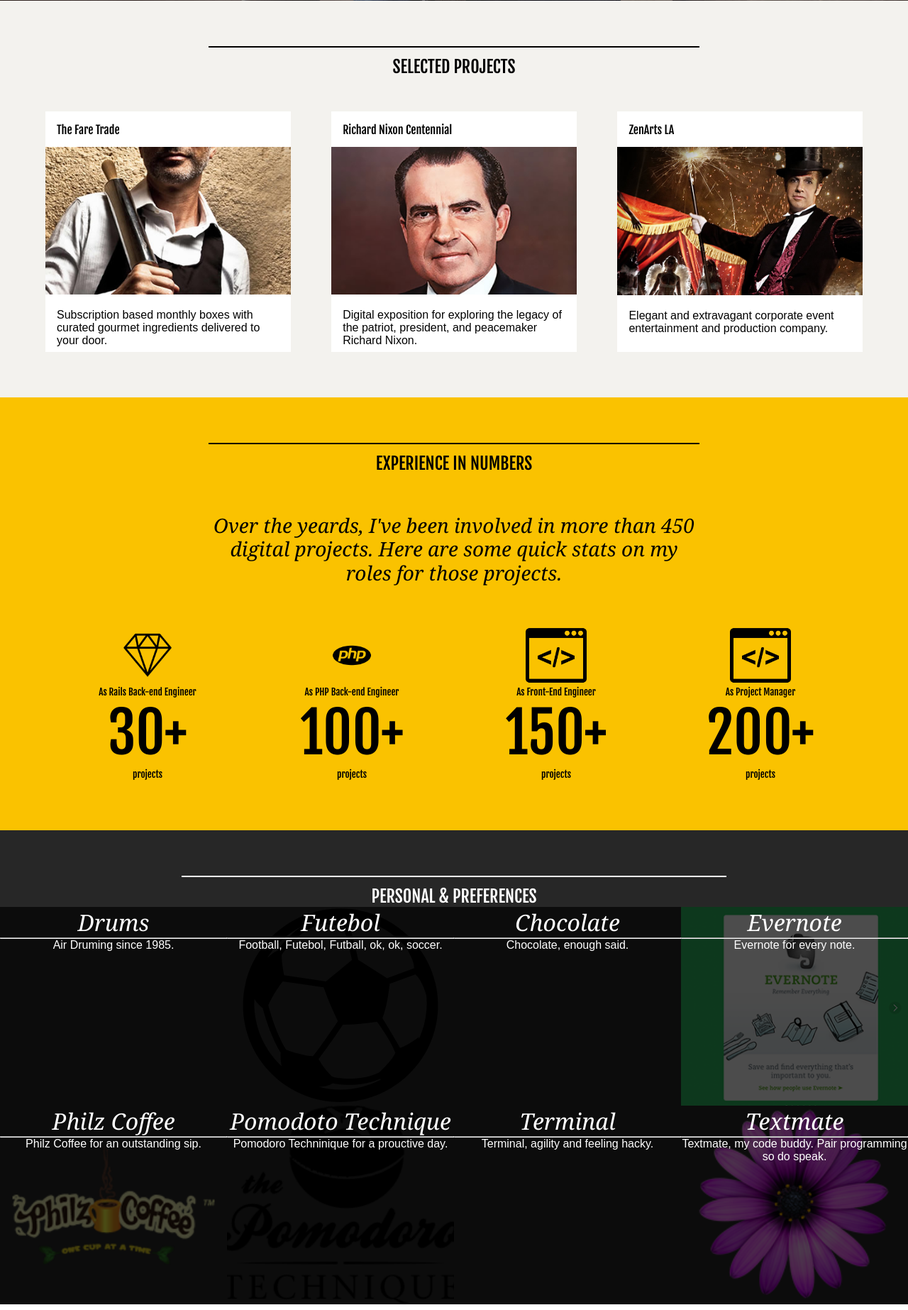
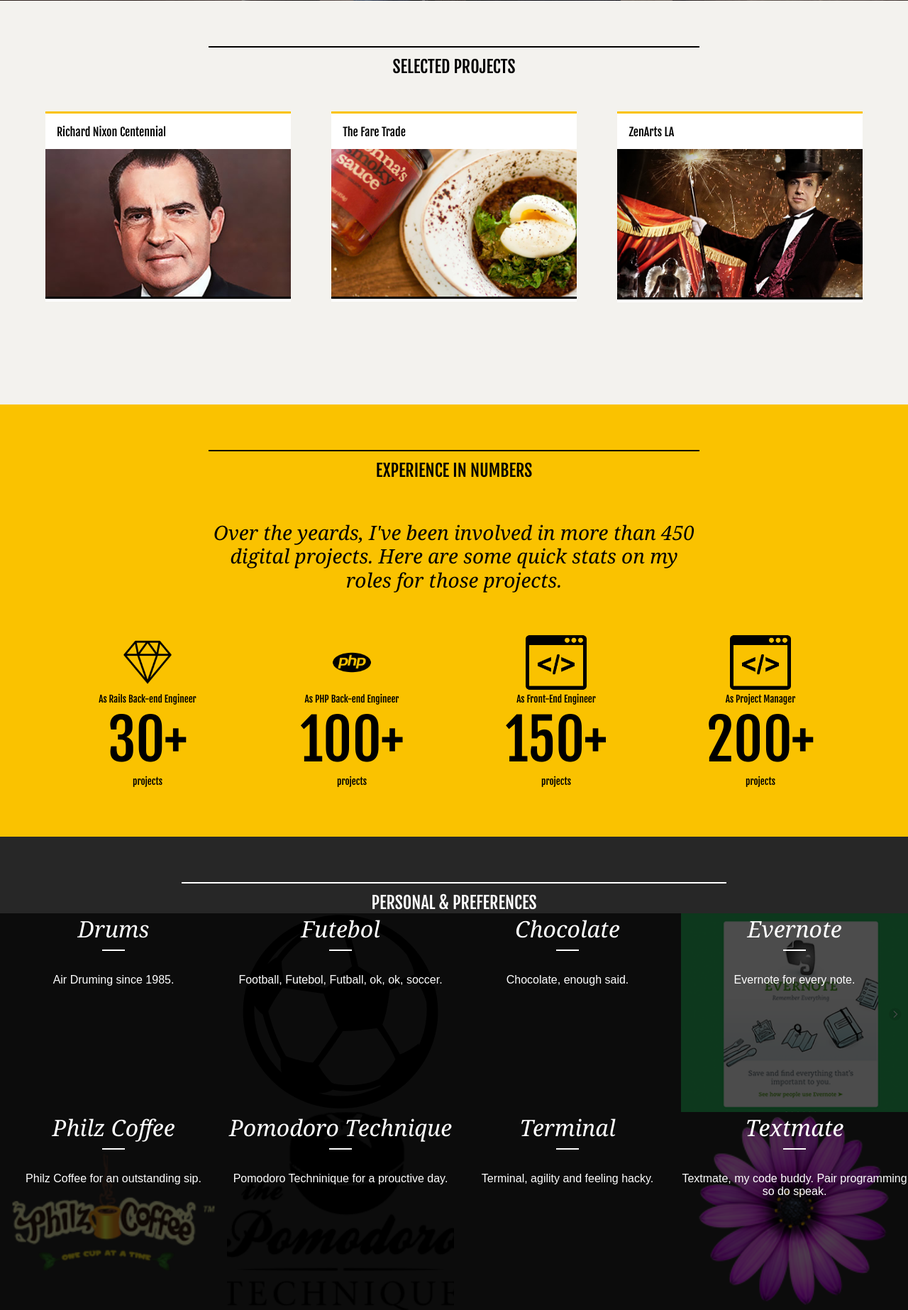
Before and after one commit to philipecasarotte/my-site, a PHP site: page / in a window 1280 px wide. Shown: the part 2172-4018 px from the top of the page at 71% size. Run offline with PHP 8.4, Linux system fonts and the light colour scheme; some libraries are stand-ins or nearby versions.

Commit message:
working on design and interactions for the selected projects section

```diff
--- a/index.html
+++ b/index.html
@@ -61,35 +61,38 @@
 		</section>
 		<section id="work">
 			<h2>Selected <strong>projects</strong></h2>
-			<ul class="flexbox">
-				<li class="the-fare-trade">
+			<ul class="">
+				<li>
+					<a href="http://www.nixon100.org/exhibit/">
+						<h4>Richard Nixon Centennial</h4>
+						<figure>
+							<img src="images/featured-projects/richard-nixon.jpg" alt="Richard Nixon" width="16" height="9"/>
+							<img src="images/featured-projects/richard-nixon-logo.jpg" alt="Richard Nixon - Logo" width="16" height="9" class="replace"/>
+							<figcaption>
+								Digital exposition for exploring the legacy of the president Richard Nixon.
+							</figcaption>
+						</figure>
+					</a>
+				</li>
+				<li>
 					<a href="http://www.thefaretrade.com">
 						<h4>The Fare Trade</h4>
 						<figure>
-							<img src="images/featured-projects/the-fare-trade.jpg" alt="The Fare Trade - Site Screenshot" width="16" height="9"/>
+							<img src="images/featured-projects/the-fare-trade.jpg" alt="The Fare Trade" width="16" height="9"/>
+							<img src="images/featured-projects/the-fare-trade-logo.jpg" alt="The Fare Trade - Logo" width="16" height="9" class="replace"/>
 							<figcaption>
-								Subscription based monthly boxes with curated gourmet ingredients delivered to your door.
+								Subscription based monthly gourmet ingredients box delivered to your door.
 							</figcaption>
 						</figure>
 
 					</a>
 				</li>
 				<li>
-					<a href="http://www.nixon100.org/exhibit/">
-						<h4>Richard Nixon Centennial</h4>
-						<figure>
-							<img src="images/featured-projects/richard-nixon.jpg" alt="Richard Nixon" width="16" height="9"/>
-							<figcaption>
-								Digital exposition for exploring the legacy of the patriot, president, and peacemaker Richard Nixon.
-							</figcaption>
-						</figure>
-					</a>
-				</li>
-				<li>
 					<a href="http://www.zenartsla.com">
 						<h4>ZenArts LA</h4>
 						<figure>
-							<img src="images/featured-projects/zen-arts-la.jpg" alt="Zen Arts LA"/>
+							<img src="images/featured-projects/zen-arts-la.jpg" alt="Zen Arts LA" width="16" height="9"/>
+							<img src="images/featured-projects/zen-arts-la-logo.jpg" alt="Zen Arts LA - Logo" width="16" height="9" class="replace"/>
 							<figcaption>
 								Elegant and extravagant corporate event entertainment and production company.
 							</figcaption>
@@ -176,7 +179,7 @@
 				</li>
 				<li class="pomodoro">
 					<a href="http://www.pomodorotechnique.com">
-						<strong>Pomodoto Technique</strong>
+						<strong>Pomodoro Technique</strong>
 						<hr/>
 						Pomodoro Techninique for a prouctive day.
 					</a>
@@ -204,7 +207,7 @@
 				<a href="https://github.com/philipecasarotte/" class="fa fa-github"></a>
 			</nav>
 			<a href="tel:13106171037">+1 (310) 617.1037</a>
-			<a href="mailto:philipe@casarotte.com?Subject=Hey Phil(ipe)!">philipe [at] casarotte [dot] com</a>
+			<a href="mailto:philipe@casarotte.com?Subject=Hey Phil!(ipe)">philipe [at] casarotte [dot] com</a>
 			<address>Santa Monica, CA</address>
 		</footer>
 
--- a/stylesheets/default.css
+++ b/stylesheets/default.css
@@ -1,6 +1,6 @@
 ::-moz-selection {color:black;background:#FAC200;}
 ::selection {color:black;background:#FAC200;}
-* {margin:0;padding:0;box-sizing:border-box;}
+* {margin:0;padding:0;box-sizing:border-box;-webkit-transition: all 1s ease-in-out;-moz-transition: all 0.5s ease-in-out;-o-transition: all 0.5s ease-in-out;transition: all 0.5s ease-in-out;}
 img {border:none;}
 
 body {font-size:100%;font-family:Arial, sans-serif;color:black;}
@@ -14,7 +14,7 @@ p {font-size:18px;margin-bottom:32px;line-height:32px;font-family:Georgia, "Time
 button {cursor:pointer;text-transform:uppercase;color:white;font-family:"Fjalla One", sans-serif;font-weight:normal;background:transparent;border:solid 3px white;}
 a {color:black;text-decoration:none;}
 a:hover {color:#FAC200;}
-a span, a:hover span, a:hover, button, button:hover, img, img:hover, i, i:hover, #personal li a, #personal li a:hover {-webkit-transition: all 1s ease-in-out;-moz-transition: all 0.5s ease-in-out;-o-transition: all 0.5s ease-in-out;transition: all 0.5s ease-in-out;}
+/*#personal hr, a span, a:hover span, a:hover, button, button:hover, img, img:hover, i, i:hover, #personal li a, #personal li a:hover {-webkit-transition: all 1s ease-in-out;-moz-transition: all 0.5s ease-in-out;-o-transition: all 0.5s ease-in-out;transition: all 0.5s ease-in-out;}*/
 p a:hover {background-color:#FAC200;color:black;}
 
 .flexbox {display:-webkit-flex;display:-ms-flexbox;display:flex;overflow:hidden;}
@@ -22,7 +22,7 @@ p a:hover {background-color:#FAC200;color:black;}
 /* Top */
 header {background-color:#FAC200;overflow:hidden;position:relative;}
 header div {width:45%;height:auto;float:right;flex:1;position:relative;}
-header div img {width:100%;height:auto;position:absolute;bottom:0;}
+header div img {width:100%;height:auto;position:absolute;}
 header div.intro {float:left;width:55%;padding:5%;}
 header div.intro h1 {float:left;text-transform:uppercase;text-align:left;padding:0.1em 0;color:white;border:solid 3px white;border-left:none;border-right:none;position:relative;}
 header div.intro h1 small {font-size:1.4vw;color:white;background-color:#FAC200;position:absolute;bottom:-10%;left:25%;width:50%;text-align:center;}
@@ -58,12 +58,18 @@ section {float:left;width:100%;padding:5%;overflow:hidden;}
 
 #work {background-color:#F3F2EE;}
 #work h2 {margin-bottom:2em;}
-#work li {display:inline;float:left;width:30%;background-color:white;flex:1;}
+#work li {display:inline;float:left;width:30%;background-color:white;border-top:solid 3px #FAC200;flex:1;margin-bottom:5em;}
 #work li:nth-child(2) {margin:0 5%;}
-#work li h4, #work li figcaption {padding:1em;padding-bottom:0.4em;}
+#work li h4 {padding:1em;padding-bottom:0.4em;}
 #work h4 {padding-bottom:0;}
-#work li img {width:100%;height:auto;-webkit-filter: grayscale(1); -webkit-filter: grayscale(100%);filter: gray; filter: grayscale(100%);filter: url(desaturate.svg#greyscale);}
-#work li:hover img {-webkit-filter:none;-webkit-filter:none;filter:none;filter:none;filter:none;}
+#work li a figure {position:relative;}
+#work li a figure img {width:100%;height:auto;-webkit-filter: grayscale(1); -webkit-filter: grayscale(100%);filter: gray; filter: grayscale(100%);filter: url(desaturate.svg#greyscale);border-bottom:solid 3px black;}
+#work li a figure figcaption {opacity:0;margin-top:-5em;position:absolute;padding:1em;font-family:Georgia, "Times New Roman", Times, serif;font-style:italic;text-align:center;background-color:black;color:white;}
+#work li a:hover {color:white;}
+#work li a:hover figure img {-webkit-filter:none;-webkit-filter:none;filter:none;filter:none;filter:none;opacity:0;}
+#work li a figure img.replace {position:absolute;top:0;left:0em;opacity:0;-webkit-filter: blur(3px);filter:blur(3px);}
+#work li a:hover figure img.replace {opacity:1;-webkit-filter:none;filter:none;}
+#work li a:hover figure figcaption {margin-top:-0.1em;opacity:1;}
 
 #stats {background-color:#FAC200;}
 #stats li {width:25%;display:inline;float:left;text-align:center;}
@@ -72,11 +78,13 @@ section {float:left;width:100%;padding:5%;overflow:hidden;}
 #stats p {margin:2em auto;}
 
 #personal {background-color:#272727;padding:0;color:white;}
+#personal hr {width:10%;margin:0.5em auto 2em auto;border:none;border-top:2px solid white;}
 #personal h2 {color:white;border-color:white;margin-top:5%;}
 #personal li {display:table;float:left;width:25%;height:35vh;background-position:center center;background-repeat:no-repeat;background-size:cover;}
 #personal li a {float:left;background-color:black;background-color:rgba(0, 0, 0, 0.7);width:100%;height:100%;color:white;text-align:center;vertical-align:middle;display:table-cell;}
 #personal li a:hover {background-color:#FAC200;opacity:0.8;}
 #personal li a strong {display:block;font-size:2em;font-family:Georgia, "Times New Roman", Times, serif;font-weight:normal;font-style:italic;}
+#personal li a:hover hr {width:50%;}
 
 #personal li.soccer {background-image:url(../images/softwares-techniques/phil-icon3.svg);}
 #personal li.soccer a:hover {background-color:#2D5BFF;color:white;}
@@ -97,7 +105,7 @@ footer nav a {display:inline;text-decoration:none;}
 
 /* Media Queries */
 /* Smartphones (portrait and landscape) ----------- */
-@media only screen and (min-width : 320px) and (max-width : 480px) {
+@media only screen and (min-width: 320px) and (max-width: 480px) {
 	h2 {font-size:24px;text-align:center;}
 
 	header.flexbox {display:-webkit-block;display:-ms-block;display:block;overflow:hidden;}
@@ -109,6 +117,8 @@ footer nav a {display:inline;text-decoration:none;}
 
 	#bio p.intro {font-size:20px;line-height:32px;width:100%;}
 	#bio div {-webkit-column-count:1;-moz-column-count:1;column-count:1;width:100%;margin:0 auto;}
+
+	#work li {width:100%;margin:0;}
 }
 
 /* Smartphones (landscape) ----------- */
```
Also changed, not shown: images/featured-projects/richard-nixon-logo.jpg (added), images/featured-projects/the-fare-trade-logo.jpg (added), images/featured-projects/the-fare-trade.jpg, images/featured-projects/zen-arts-la-logo.jpg (added), images/featured-projects/zen-arts-la.jpg, images/philipe-casarotte copy.png (added).
